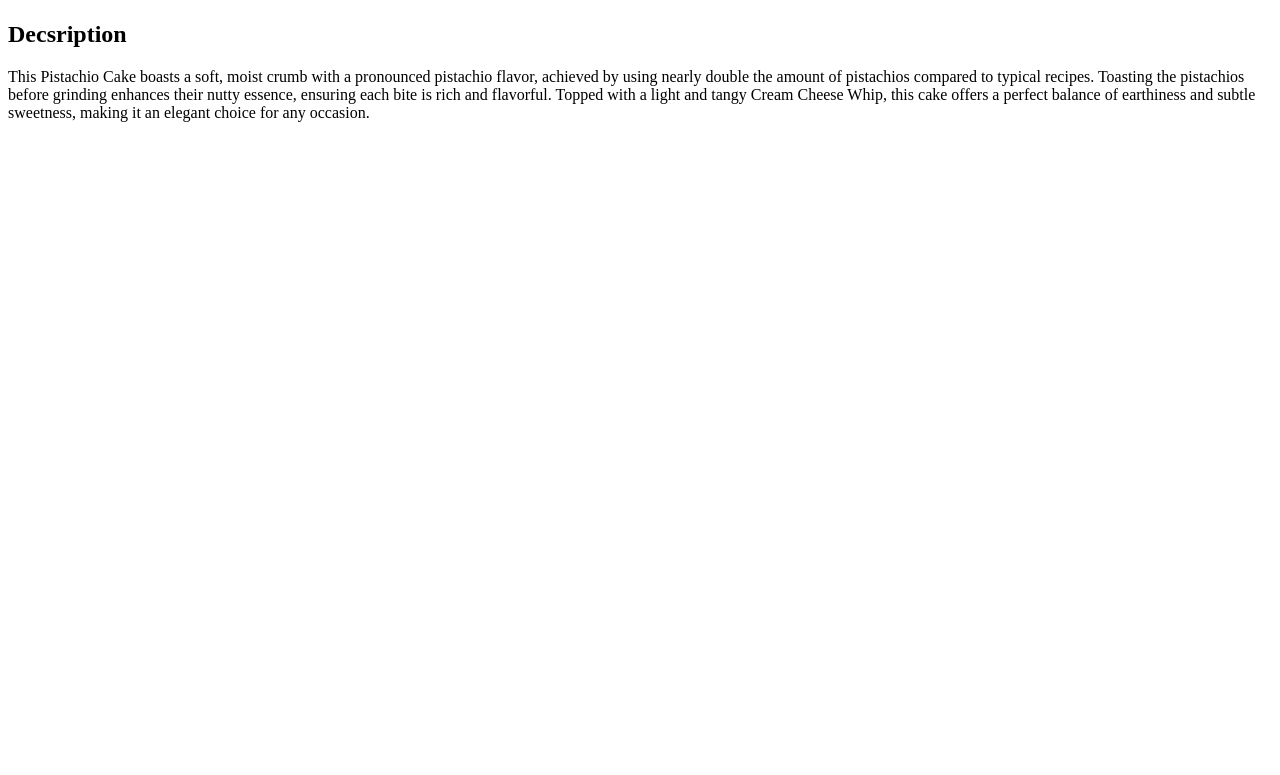
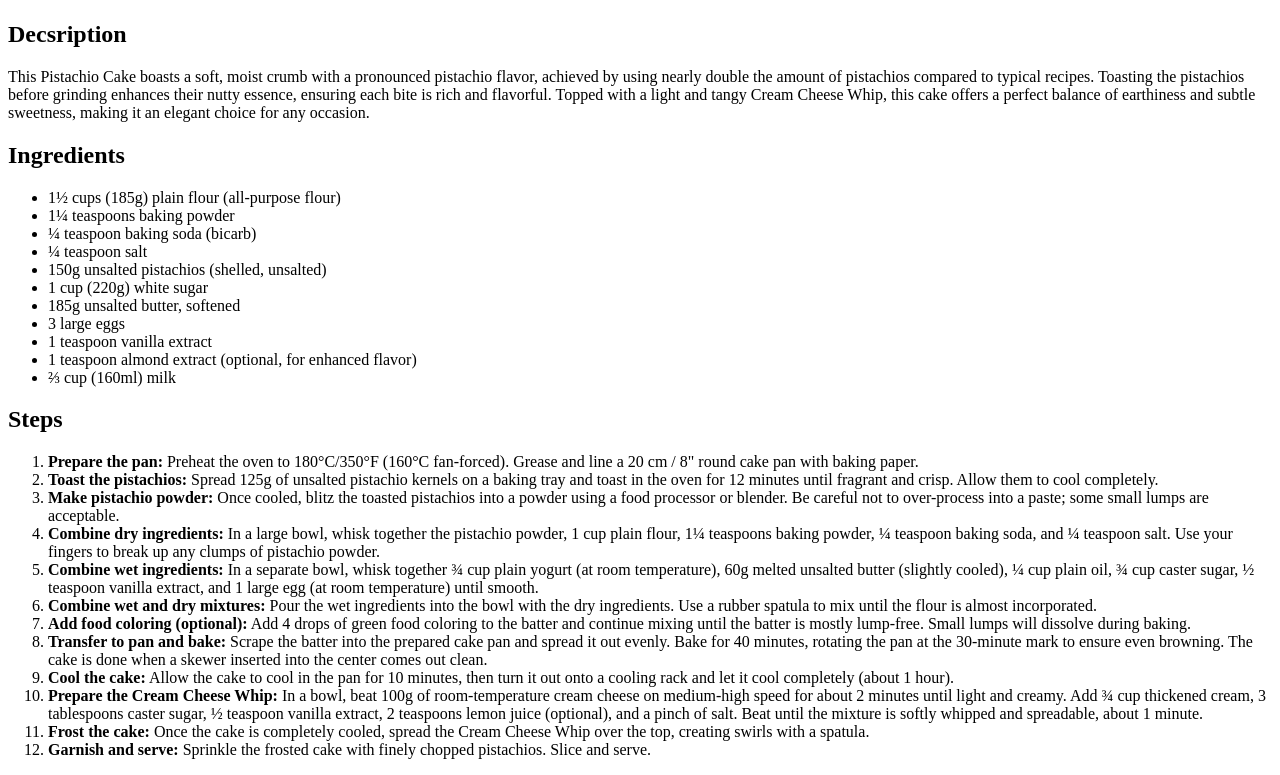
Before and after one commit to ibmansoor/recipes_html, a plain HTML site: page recipes/pistachiocake.html in a window 1280 px wide. Shown: the part 501-1276 px from the top of the page. Before the commit the page ends 800 px from the top, so only its background shows below. Drawn offline with Linux system fonts and the light colour scheme.

Commit message:
Complete the second recipe, pistachio cake
Added the ingredients section and steps section, with some use of bold
(strong). This completes the second recipes webpage.

```diff
--- a/recipes/pistachiocake.html
+++ b/recipes/pistachiocake.html
@@ -26,5 +26,96 @@
             this cake offers a perfect balance of earthiness and subtle
             sweetness, making it an elegant choice for any occasion.
         </p>
+
+        <h2>Ingredients</h2>
+
+        <ul>
+            <li>1½ cups (185g) plain flour (all-purpose flour)</li>
+            <li>1¼ teaspoons baking powder</li>
+            <li>¼ teaspoon baking soda (bicarb)</li>
+            <li>¼ teaspoon salt</li>
+            <li>150g unsalted pistachios (shelled, unsalted)</li>
+            <li>1 cup (220g) white sugar</li>
+            <li>185g unsalted butter, softened</li>
+            <li>3 large eggs</li>
+            <li>1 teaspoon vanilla extract</li>
+            <li>1 teaspoon almond extract (optional, for enhanced flavor)</li>
+            <li>⅔ cup (160ml) milk</li>
+        </ul>
+
+        <h2>Steps</h2>
+
+        <ol>
+            <li>
+                <strong>Prepare the pan:</strong> Preheat the oven to
+                180°C/350°F (160°C fan-forced). Grease and line a 20 cm / 8"
+                round cake pan with baking paper.
+            </li>
+            <li>
+                <strong>Toast the pistachios:</strong> Spread 125g of unsalted
+                pistachio kernels on a baking tray and toast in the oven for 12
+                minutes until fragrant and crisp. Allow them to cool completely.
+            </li>
+            <li>
+                <strong>Make pistachio powder:</strong> Once cooled, blitz the
+                toasted pistachios into a powder using a food processor or
+                blender. Be careful not to over-process into a paste; some small
+                lumps are acceptable.
+            </li>
+            <li>
+                <strong>Combine dry ingredients:</strong> In a large bowl, whisk
+                together the pistachio powder, 1 cup plain flour, 1¼ teaspoons
+                baking powder, ¼ teaspoon baking soda, and ¼ teaspoon salt. Use
+                your fingers to break up any clumps of pistachio powder.
+            </li>
+            <li>
+                <strong>Combine wet ingredients:</strong> In a separate bowl,
+                whisk together ¾ cup plain yogurt (at room temperature), 60g
+                melted unsalted butter (slightly cooled), ¼ cup plain oil, ¾ cup
+                caster sugar, ½ teaspoon vanilla extract, and 1 large egg (at
+                room temperature) until smooth.
+            </li>
+            <li>
+                <strong>Combine wet and dry mixtures:</strong> Pour the wet
+                ingredients into the bowl with the dry ingredients. Use a rubber
+                spatula to mix until the flour is almost incorporated.
+            </li>
+            <li>
+                <strong>Add food coloring (optional):</strong> Add 4 drops of
+                green food coloring to the batter and continue mixing until the
+                batter is mostly lump-free. Small lumps will dissolve during
+                baking.
+            </li>
+            <li>
+                <strong>Transfer to pan and bake:</strong> Scrape the batter
+                into the prepared cake pan and spread it out evenly. Bake for 40
+                minutes, rotating the pan at the 30-minute mark to ensure even
+                browning. The cake is done when a skewer inserted into the
+                center comes out clean.
+            </li>
+            <li>
+                <strong>Cool the cake:</strong> Allow the cake to cool in the
+                pan for 10 minutes, then turn it out onto a cooling rack and let
+                it cool completely (about 1 hour).
+            </li>
+            <li>
+                <strong>Prepare the Cream Cheese Whip:</strong> In a bowl, beat
+                100g of room-temperature cream cheese on medium-high speed for
+                about 2 minutes until light and creamy. Add ¾ cup thickened
+                cream, 3 tablespoons caster sugar, ½ teaspoon vanilla extract, 2
+                teaspoons lemon juice (optional), and a pinch of salt. Beat
+                until the mixture is softly whipped and spreadable, about 1
+                minute.
+            </li>
+            <li>
+                <strong>Frost the cake:</strong> Once the cake is completely
+                cooled, spread the Cream Cheese Whip over the top, creating
+                swirls with a spatula.
+            </li>
+            <li>
+                <strong>Garnish and serve:</strong> Sprinkle the frosted cake
+                with finely chopped pistachios. Slice and serve.
+            </li>
+        </ol>
     </body>
 </html>
```
